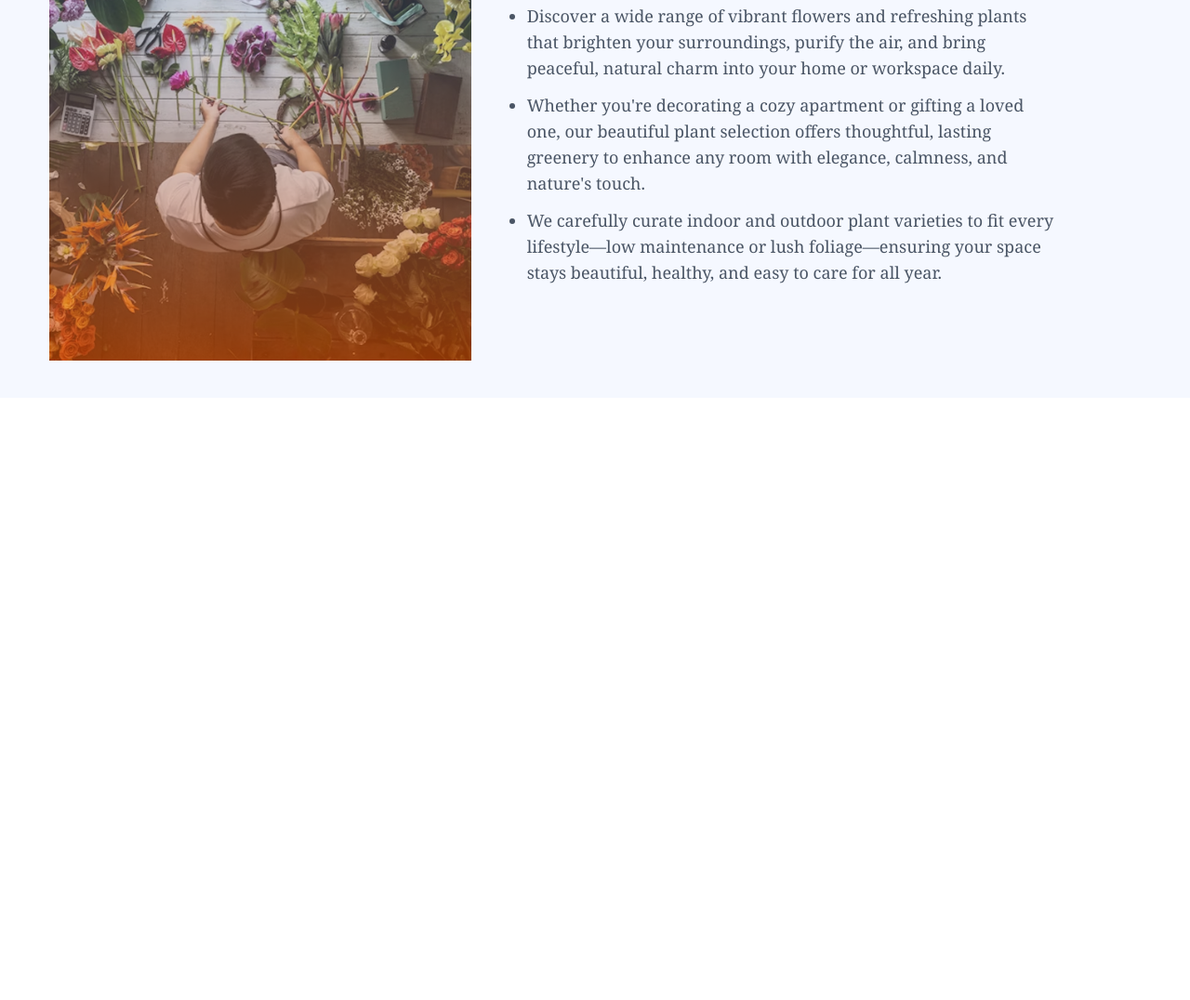
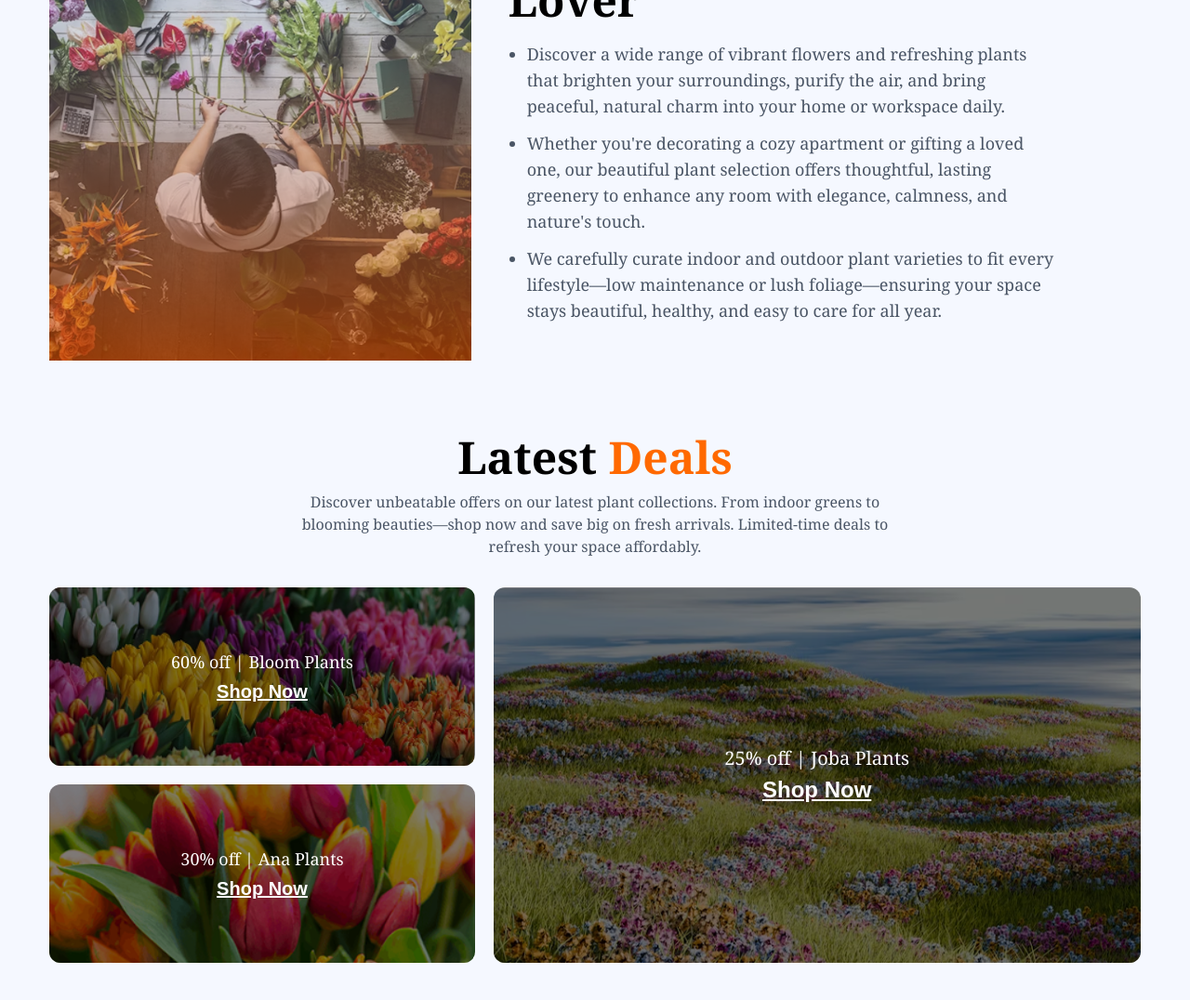
Before and after one commit to mrirakib04/ph-assignment-02, a plain HTML site: page index.html in a window 1280 px wide. Shown: the part 1909-2985 px from the top of the page at 93% size. Before the commit the page ends 2337 px from the top, so only its background shows below. Drawn offline with nearby package versions, Linux system fonts and the light colour scheme.

Commit message:
latest deals section

```diff
--- a/index.html
+++ b/index.html
@@ -33,7 +33,9 @@
             <li class="hover:text-black duration-300">
               <a href="#header">Home</a>
             </li>
-            <li class="hover:text-black duration-300"><a href="">Shop</a></li>
+            <li class="hover:text-black duration-300">
+              <a href="#shop">Shop</a>
+            </li>
             <li class="hover:text-black duration-300">
               <a href="">About Us</a>
             </li>
@@ -201,7 +203,7 @@
       </div>
       <!-- plants lover section -->
       <div
-        class="flex md:flex-nowrap flex-wrap items-start justify-center gap-10 md:pt-20 py-10 sm:w-11/12 mx-auto sm:px-0 px-5"
+        class="flex md:flex-nowrap flex-wrap items-center justify-center gap-10 md:pt-20 py-10 sm:w-11/12 mx-auto sm:px-0 px-5"
       >
         <div class="relative lg:w-2/3 flex items-end justify-start">
           <img src="./assets/images/flower-store.png" alt="lover-image" />
@@ -239,6 +241,89 @@
           </ul>
         </div>
       </div>
+      <!-- latest deals section -->
+      <div
+        id="shop"
+        class="flex flex-col items-center gap-3 py-10 sm:w-11/12 mx-auto sm:px-0 px-5"
+      >
+        <h2 class="lg:text-5xl md:text-4xl sm:text-3xl text-2xl font-bold">
+          Latest
+          <span class="text-orange-500">Deals</span>
+        </h2>
+        <p class="md:w-7/12 sm:w-4/5 text-center text-gray-600">
+          Discover unbeatable offers on our latest plant collections. From
+          indoor greens to blooming beauties—shop now and save big on fresh
+          arrivals. Limited-time deals to refresh your space affordably.
+        </p>
+        <div
+          class="grid md:grid-cols-5 sm:grid-cols-2 grid-cols-1 gap-5 w-full text-white mt-5"
+        >
+          <div class="flex flex-col md:col-span-2 col-span-1 gap-5">
+            <div
+              style="
+                background: url(./assets/images/deal-bloom.png);
+                background-position: center;
+                background-size: cover;
+                background-repeat: no-repeat;
+              "
+              class="md:h-48 sm:h-40 h-40 rounded-xl overflow-hidden"
+            >
+              <div
+                class="w-full h-full flex flex-col items-center justify-center gap-1 bg-black/50"
+              >
+                <h4 class="text-lg font-medium">60% off | Bloom Plants</h4>
+                <button
+                  class="text-xl font-semibold underline hover:text-gray-400 duration-300"
+                >
+                  Shop Now
+                </button>
+              </div>
+            </div>
+            <div
+              style="
+                background: url(./assets/images/deal-ana.png);
+                background-position: center;
+                background-size: cover;
+                background-repeat: no-repeat;
+              "
+              class="md:h-48 sm:h-40 h-40 rounded-xl overflow-hidden"
+            >
+              <div
+                class="w-full h-full flex flex-col items-center justify-center gap-1 bg-black/50"
+              >
+                <h4 class="text-lg font-medium">30% off | Ana Plants</h4>
+                <button
+                  class="text-xl font-semibold underline hover:text-gray-400 duration-300"
+                >
+                  Shop Now
+                </button>
+              </div>
+            </div>
+          </div>
+          <div
+            style="
+              background: url(./assets/images/deal-zabo.png);
+              background-position: center;
+              background-size: cover;
+              background-repeat: no-repeat;
+            "
+            class="md:col-span-3 sm:h-full h-40 col-span-1 rounded-xl overflow-hidden"
+          >
+            <div
+              class="w-full h-full flex flex-col items-center justify-center gap-1 bg-black/50"
+            >
+              <h4 class="lg:text-xl text-lg font-medium">
+                25% off | Joba Plants
+              </h4>
+              <button
+                class="lg:text-2xl text-xl font-semibold underline hover:text-gray-400 duration-300"
+              >
+                Shop Now
+              </button>
+            </div>
+          </div>
+        </div>
+      </div>
     </main>
     <footer class="max-w-[1480px] mx-auto px-5"></footer>
   </body>
```
